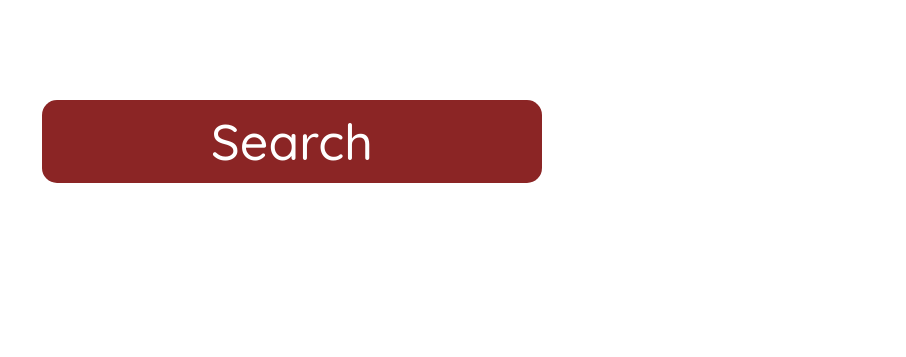
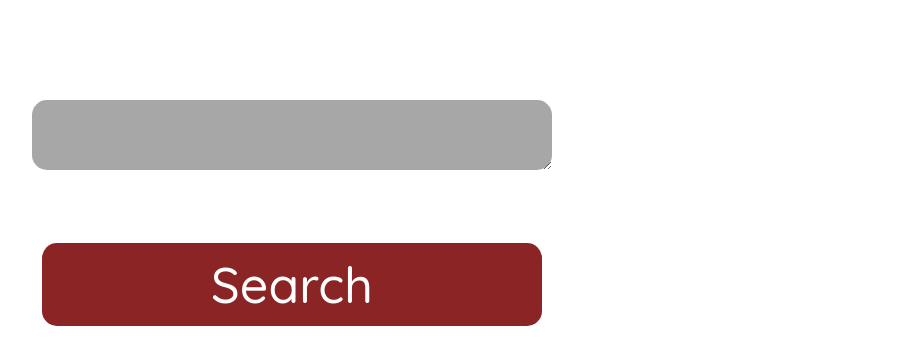
Before and after one commit to vikavisuals/pokedex, a plain HTML site: page index.html in a window 1280 px wide. Shown: the top 357 px of the page, without its empty margins (348-1254 px from the left). Drawn offline with Linux system fonts and the light colour scheme.

Commit message:
Changed code for displaying name, adding search bar

```diff
--- a/assets/script.js
+++ b/assets/script.js
@@ -1,14 +1,14 @@
 
 // Button that searches for a pokemon
-const searchPokemon = document.querySelector("#searchPokemon");
-searchPokemon.addEventListener("click", fetchPokemon);
+const searchBtn = document.querySelector("#searchBtn");
+searchBtn.addEventListener("click", fetchPokemon);
 
 
 // Pokemon API info fetch
 function fetchPokemon() {
 
-  let pokeName = "dratini"
-  let url = `https://pokeapi.co/api/v2/pokemon/${pokeName}/`
+  let pokeName = "dratini";
+  let url = `https://pokeapi.co/api/v2/pokemon/${pokeName}/`;
 
   // Call the fetch function passing the url of the API as a parameter
   fetch(url)
@@ -18,14 +18,14 @@ function fetchPokemon() {
     })
     // Your code for handling the data you get from the API
     .then(function (results) {
-      console.log(results);
+      console.log(results.name);
 
       // Links up Pokemon name display
-      let displayPokemon = document.querySelector("#displayPokemon");
-      displayPokemon.value = results.name;
+      let displayPokemon = document.getElementById("displayPokemon");
+      displayPokemon.innerHTML = `${results.name.toUpperCase()}`;
 
       // Links up Pokemon ID for sprite display
-      document.getElementById("displaySprite").src=`https://raw.githubusercontent.com/PokeAPI/sprites/master/sprites/pokemon/other/official-artwork/${results.id}.png`;
+      document.getElementById("displaySprite").src = `https://raw.githubusercontent.com/PokeAPI/sprites/master/sprites/pokemon/other/official-artwork/${results.id}.png`;
     });
 
 };
--- a/assets/style.css
+++ b/assets/style.css
@@ -3,7 +3,21 @@
   text-align: center;
 }
 
-#searchPokemon {
+#searchBar {
+  border: none;
+  outline: none;
+  border-radius: 15px;
+  color: white;
+  background-color: rgb(167, 167, 167);
+  font-family: 'Quicksand', sans-serif;
+  font-size: 20px;
+  margin: 100px;
+  margin-bottom: 20px;
+  padding: 10px;
+  width: 500px;
+}
+
+#searchBtn {
   border: none;
   outline: none;
   border-radius: 15px;
@@ -11,18 +25,17 @@
   background-color: rgb(139, 37, 37);
   font-family: 'Quicksand', sans-serif;
   font-size: 50px;
-  margin: 100px;
-  margin-bottom: 50px;
+  margin: 50px;
   padding: 10px;
   width: 500px;
   transition: .5s ease;
 }
-#searchPokemon:hover {
-background-color: rgb(71, 23, 23);
-transform: scale(1.05);
-transition: .5s ease;
+#searchBtn:hover {
+  background-color: rgb(71, 23, 23);
+  transform: scale(1.05);
+  transition: .5s ease;
 }
-#searchPokemon:active {
+#searchBtn:active {
   background-color: rgb(98, 70, 129);
   transition: .0s ease;
 }
--- a/index.html
+++ b/index.html
@@ -21,14 +21,21 @@
 
   <div id="fullPage">
 
-    <button id="searchPokemon" class="btn shadow-none">
+
+    <textarea id="searchBar" placeholder="Search for Pokemon">
+    </textarea>
+
+
+    <button id="searchBtn" class="btn shadow-none">
       Search
     </button>
 
     <br>
 
-    <textarea readonly id="displayPokemon">
-  </textarea>
+
+  <h1 id="displayPokemon">NAME</h1>
+
+  <br>
 
   <img id="displaySprite" src="./images/pokeball.png" alt="Pokemon Image">
 
```
